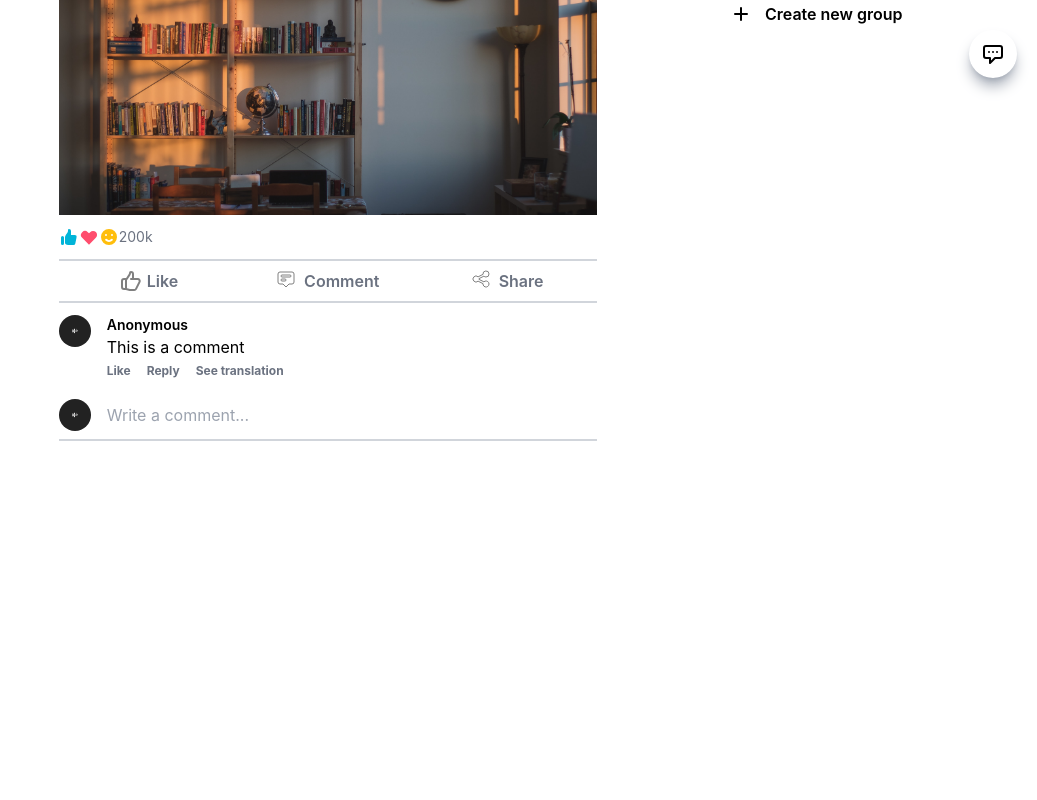
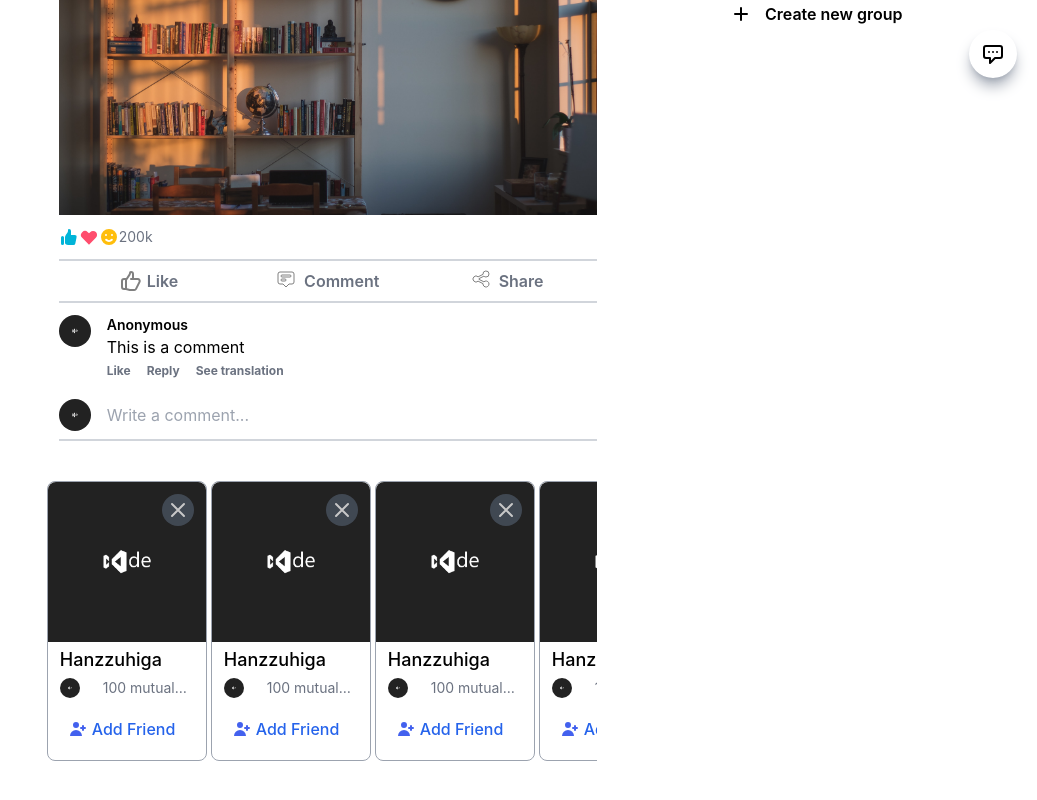
Before and after one commit to farizbaiquni/facebook-clone-web-react, a React (Create React App) app: page / in a window 1280 px wide. Shown: the part 702-1502 px from the top of the page, without its empty margins (243-1280 px from the left). Before the commit the page ends 1223 px from the top, so only its background shows below. Built offline with nearby package versions, Linux system fonts and the light colour scheme; no server answers; the HTML template or start-up script is replaced by a standard one.

Commit message:
add suggested friends gui

```diff
--- /dev/null
+++ b/src/components/dashboard/AddFriendCard.tsx
@@ -0,0 +1,28 @@
+import React from 'react'
+
+export default function AddFriendCard() {
+  return (
+    <React.Fragment>
+        <div className=' flex flex-col rounded-lg w-40 h-280px border border-gray-400 relative'>
+            <svg xmlns="http://www.w3.org/2000/svg" className="h-8 w-8 p-1 cursor-pointer hover:bg-gray-700 bg-gray-600 opacity-75 rounded-full absolute right-3 top-3" fill="none" viewBox="0 0 24 24" stroke="white">
+                <path strokeLinecap="round" strokeLinejoin="round" strokeWidth={2} d="M6 18L18 6M6 6l12 12" />
+            </svg>
+            <img src={process.env.PUBLIC_URL + './profile.jpg'} alt="" className=' object-cover h-160px rounded-t-lg'/>
+            <span className=' px-3'>
+                <p className=' mt-1 text-lg font-medium break-all line-clamp-1 text-left cursor-pointer'>Hanzzuhiga</p>
+                <span className="flex items-center mt-1 cursor-pointer">
+                    <img src={process.env.PUBLIC_URL + './profile.jpg'} alt="" className=' w-5 h-5 rounded-full' />
+                    <p className=' text-gray-500 ml-1 text-sm line-clamp-1'>100 mutual friends</p>
+                </span>
+            </span>
+
+            <span className=' flex items-center rounded-lg my-auto hover:bg-blue-100 px-5 cursor-pointer'>
+                <svg xmlns="http://www.w3.org/2000/svg" className="h-5 w-5" viewBox="0 0 20 20" fill="#4361ee">
+                    <path d="M8 9a3 3 0 100-6 3 3 0 000 6zM8 11a6 6 0 016 6H2a6 6 0 016-6zM16 7a1 1 0 10-2 0v1h-1a1 1 0 100 2h1v1a1 1 0 102 0v-1h1a1 1 0 100-2h-1V7z" />
+                </svg>
+                <p className=' font-medium ml-1 text-blue-600'>Add Friend</p>
+            </span>
+        </div>
+    </React.Fragment>
+  )
+}
--- /dev/null
+++ b/src/components/dashboard/SuggestedFriends.tsx
@@ -0,0 +1,17 @@
+import React, { useState } from 'react'
+import AddFriendCard from './AddFriendCard'
+
+export default function SuggestedFriends() {
+
+    const[suggestedFriends, setSuggestedFriends] = useState([1, 2, 3, 4, 5, 6, 7, 8])
+
+    return (
+        <div className=' overflow-x-auto overflow-y-hidden grid gap-1 grid-flow-col'>
+            {
+                suggestedFriends.map((value, index) => (
+                    <AddFriendCard />
+                ))
+            }
+        </div>
+    )
+}
--- a/src/components/post/Post.tsx
+++ b/src/components/post/Post.tsx
@@ -9,7 +9,7 @@ import TextStatusPost from './TextStatusPost'
 
 export default function Post() {
   return (
-    <div className="post ml-3 mb-20">
+    <div className="post ml-3 mb-10">
       <HeaderPost />
       <TextStatusPost />
       <ContentPost />
--- a/src/pages/Dashboard.tsx
+++ b/src/pages/Dashboard.tsx
@@ -5,6 +5,7 @@ import Story from '../components/dashboard/Story'
 import RightSidebar from '../components/dashboard/RightSidebar'
 import PostInput from '../components/dashboard/PostInput'
 import Post from '../components/post/Post'
+import SuggestedFriends from '../components/dashboard/SuggestedFriends'
 
 export default function Dashboard() {
   return (
@@ -12,11 +13,12 @@ export default function Dashboard() {
         <Navbar />
         <div className=' flex justify-between mt-5'>
             <LeftSidebar />
-            <div className="main-content flex flex-col w-600 mx-5">
+            <div className="main-content flex flex-col w-600 mx-5 mb-36">
                 <Story />
                 <span className=' w-post m-auto'>
                   <PostInput />
                   <Post />
+                  <SuggestedFriends />
                 </span>
             </div>
             <RightSidebar />
--- a/src/pages/SignIn.tsx
+++ b/src/pages/SignIn.tsx
@@ -112,7 +112,7 @@ export const SignIn = () => {
             </div>
 
             <div className="right_side">
-                <form action="" className='w-400 border-2 border-slate-300 pt-14 pb-8 px-5 rounded-md' onSubmit={ e => handleLogin(e)}>
+                <form action="" className='w-400 border-2 border-slate-300 pt-14 pb-8 px-5 rounded-md shadow shadow-lg shadow-gray-300' onSubmit={ e => handleLogin(e)}>
 
                     <input typeof='email' id="inputEmail" className="rounded-md border-transparent flex-1 appearance-none border border-gray-300 w-full py-3 px-4 bg-white text-gray-700 placeholder-gray-400 shadow-sm text-base focus:outline-none focus:ring-1 focus:ring-blue-500 focus:border-transparent" name="email" placeholder="Email address or phone number"onChange={(event) => setLoginEmail(event.target.value)} />
 
--- a/tailwind.config.js
+++ b/tailwind.config.js
@@ -7,6 +7,8 @@ module.exports = {
       //height
       spacing: {
         '100vh': '100vh',
+        '280px': '280px',
+        '160px': '160px'
       },
       width: {
         '600': '600px',
```
Also changed, not shown: DATABASE_SCHEME.txt.
